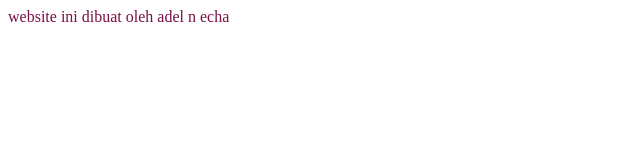
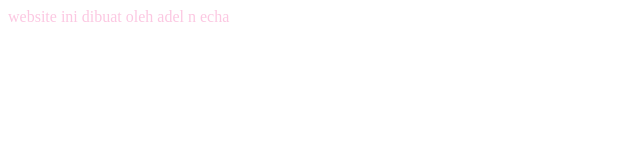
Before and after one commit to RuinBreaker/badakskibidi, a plain HTML site: page index.html in a window 1280 px wide. Shown: the whole page, without its empty margins (0-640 px from the left). Drawn offline with Linux system fonts and the light colour scheme.

Commit message:
Update index.html

```diff
--- a/index.html
+++ b/index.html
@@ -6,7 +6,7 @@
     <title>Document</title>
 </head>
 <body>
-    <div style="color:rgb(121, 16, 69)">website ini dibuat oleh adel n echa</div>
+    <div style="color:rgb(252, 200, 226)">website ini dibuat oleh adel n echa</div>
 
 </body>
 </html>
```
